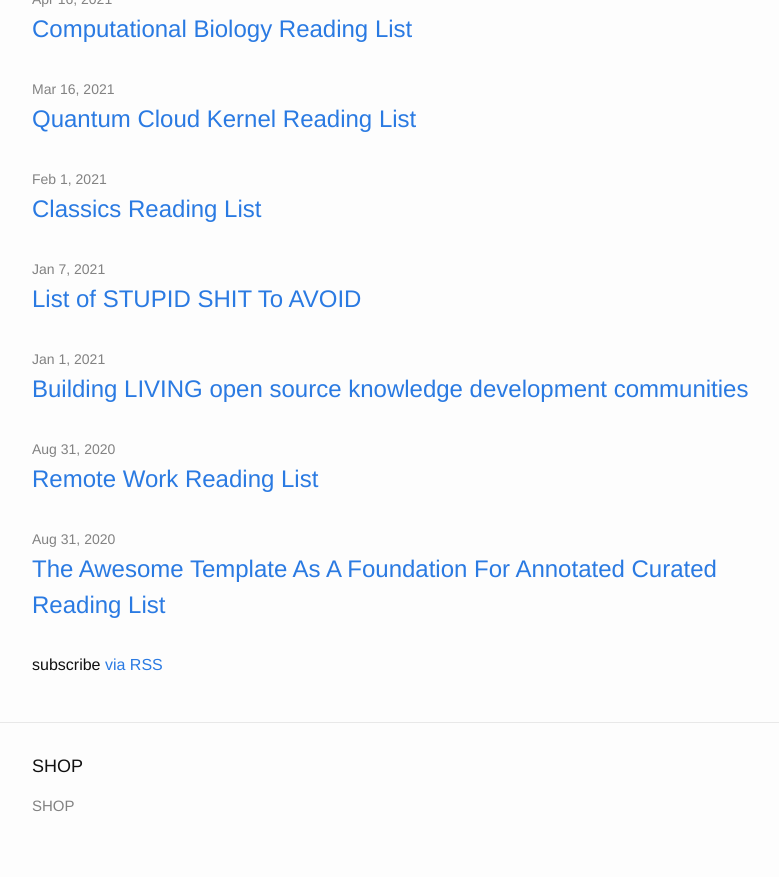
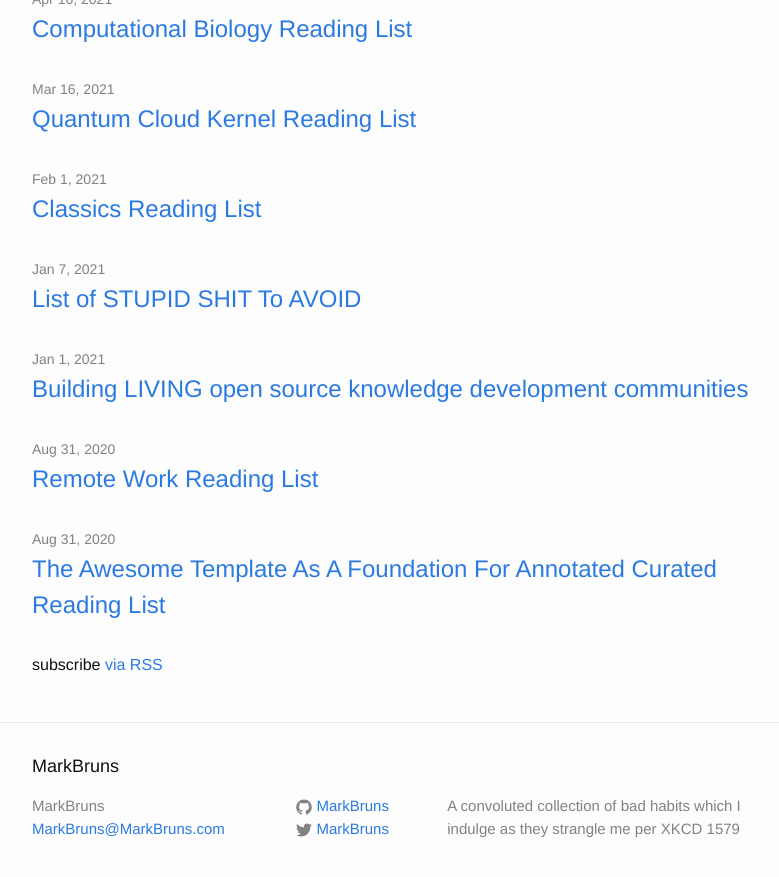
Before and after one commit to RockRapids/SHOP, a Jekyll site: the page built from index.html, in a window 1280 px wide and 900 px high, scrolled down 960 px. Shown: the top 877 px of the window, without its empty margins (238-1017 px from the left). Built offline with Jekyll 4.4.1, drawn with Linux system fonts in a browser that asks for light colours.

Commit message:
change config

```diff
--- /dev/null
+++ b/_config copy1.yml
@@ -0,0 +1 @@
+theme: jekyll-theme-leap-day
--- a/_config.yml
+++ b/_config.yml
@@ -1 +1,9 @@
-theme: jekyll-theme-leap-day
+# Site settings
+title: MarkBruns
+email: MarkBruns@MarkBruns.com
+description: A convoluted collection of bad habits which I indulge as they strangle me per XKCD 1579
+twitter_username: MarkBruns
+github_username:  MarkBruns
+
+# Build settings
+markdown: kramdown
```
Also changed, not shown: _config copy.yml (deleted, +0 -9 lines).
